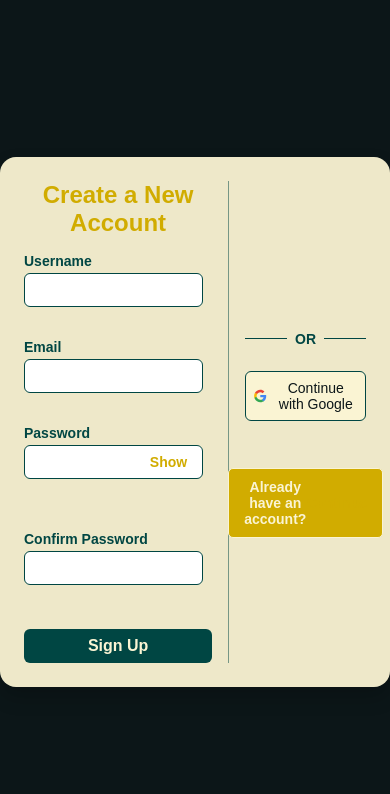
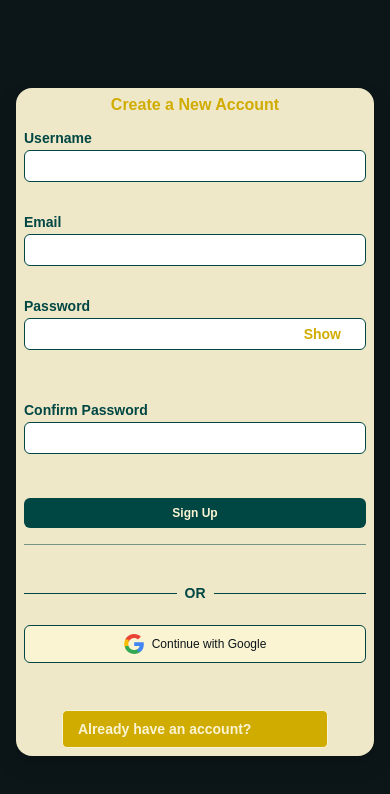
Before and after one commit to FirasKahlaoui/event-master, a React (Create React App) app: page /register in a window 390 px wide. Shown: the top 794 px of the page. Built offline with nearby package versions, Linux system fonts and the light colour scheme; no server answers.

Commit message:
Add responsivness

```diff
--- a/src/components/auth/login/Login.css
+++ b/src/components/auth/login/Login.css
@@ -5,10 +5,12 @@
   justify-content: center;
   align-items: center;
   background-color: #0c1618;
+  padding: 1rem; /* Add padding for smaller screens */
 }
 
 .login-box {
-  width: 24rem;
+  width: 100%;
+  max-width: 24rem;
   padding: 2rem;
   box-shadow: 0 8px 16px rgba(0, 0, 0, 0.1);
   border: 1px solid #004643;
@@ -45,7 +47,7 @@
 }
 
 .form-group input {
-  width: 95%;
+  width: 100%; /* Change to 100% for better responsiveness */
   padding: 0.5rem 0.75rem;
   font-size: 0.875rem;
   color: #0c1618;
@@ -152,3 +154,54 @@
   width: 1.25rem;
   height: 1.25rem;
 }
+
+/* Media Queries for Responsiveness */
+@media (max-width: 768px) {
+  .login-box {
+    padding: 1.5rem;
+  }
+
+  .login-header h3 {
+    font-size: 1.25rem;
+  }
+
+  .form-group input {
+    padding: 0.5rem;
+    font-size: 0.875rem;
+  }
+
+  .submit-button {
+    padding: 0.5rem;
+    font-size: 0.875rem;
+  }
+
+  .google-button {
+    padding: 0.5rem;
+    font-size: 0.875rem;
+  }
+}
+
+@media (max-width: 480px) {
+  .login-box {
+    padding: 1rem;
+  }
+
+  .login-header h3 {
+    font-size: 1rem;
+  }
+
+  .form-group input {
+    padding: 0.5rem;
+    font-size: 0.75rem;
+  }
+
+  .submit-button {
+    padding: 0.5rem;
+    font-size: 0.75rem;
+  }
+
+  .google-button {
+    padding: 0.5rem;
+    font-size: 0.75rem;
+  }
+}
--- a/src/components/auth/register/Register.css
+++ b/src/components/auth/register/Register.css
@@ -12,11 +12,13 @@ body {
   justify-content: center;
   align-items: center;
   background-color: #0c1618;
+  padding: 1rem; /* Add padding for smaller screens */
 }
 
 .register-box {
   display: flex;
-  width: 42rem;
+  width: 100%;
+  max-width: 42rem;
   padding: 1.5rem;
   background-color: rgba(250, 244, 211, 0.95);
   border-radius: 1rem;
@@ -184,3 +186,72 @@ body {
 .login-link a:hover {
   color: #0c1618;
 }
+
+/* Media Queries for Responsiveness */
+@media (max-width: 768px) {
+  .register-box {
+    flex-direction: column;
+    align-items: center;
+    padding: 1rem;
+  }
+
+  .register-left,
+  .register-right {
+    width: 100%;
+    padding: 0;
+    border: none;
+  }
+
+  .register-left {
+    padding-bottom: 1rem;
+    border-bottom: 1px solid rgba(0, 70, 67, 0.5);
+  }
+
+  .register-right {
+    padding-top: 1rem;
+  }
+
+  .register-header h3 {
+    font-size: 1.25rem;
+  }
+
+  .form-group input {
+    padding: 0.5rem;
+    font-size: 0.875rem;
+  }
+
+  .submit-button {
+    padding: 0.5rem;
+    font-size: 0.875rem;
+  }
+
+  .google-button {
+    padding: 0.5rem;
+    font-size: 0.875rem;
+  }
+}
+
+@media (max-width: 480px) {
+  .register-box {
+    padding: 0.5rem;
+  }
+
+  .register-header h3 {
+    font-size: 1rem;
+  }
+
+  .form-group input {
+    padding: 0.5rem;
+    font-size: 0.75rem;
+  }
+
+  .submit-button {
+    padding: 0.5rem;
+    font-size: 0.75rem;
+  }
+
+  .google-button {
+    padding: 0.5rem;
+    font-size: 0.75rem;
+  }
+}
--- a/src/components/createevent/CreateEvent.css
+++ b/src/components/createevent/CreateEvent.css
@@ -1,5 +1,6 @@
 .createEvent-form {
   display: flex;
+  flex-direction: column;
   gap: 20px;
   padding: 20px;
   background-color: #faf4d3;
@@ -69,3 +70,61 @@
   display: flex;
   gap: 10px;
 }
+
+/* Media Queries for Responsiveness */
+@media (max-width: 768px) {
+  .createEvent-form {
+    flex-direction: column;
+  }
+
+  .createEvent-form-left,
+  .createEvent-form-right {
+    width: 100%;
+    padding: 0;
+  }
+
+  .createEvent-form-left {
+    padding-bottom: 1rem;
+    border-bottom: 1px solid rgba(0, 70, 67, 0.5);
+  }
+
+  .createEvent-form-right {
+    padding-top: 1rem;
+  }
+
+  .createEvent-form input,
+  .createEvent-form textarea {
+    font-size: 0.875rem;
+  }
+
+  .createEvent-form button {
+    padding: 0.5rem;
+    font-size: 0.875rem;
+  }
+
+  .createEvent-topic-item {
+    padding: 0.5rem 1rem;
+    font-size: 0.875rem;
+  }
+}
+
+@media (max-width: 480px) {
+  .createEvent-form {
+    padding: 10px;
+  }
+
+  .createEvent-form input,
+  .createEvent-form textarea {
+    font-size: 0.75rem;
+  }
+
+  .createEvent-form button {
+    padding: 0.5rem;
+    font-size: 0.75rem;
+  }
+
+  .createEvent-topic-item {
+    padding: 0.5rem;
+    font-size: 0.75rem;
+  }
+}
```
